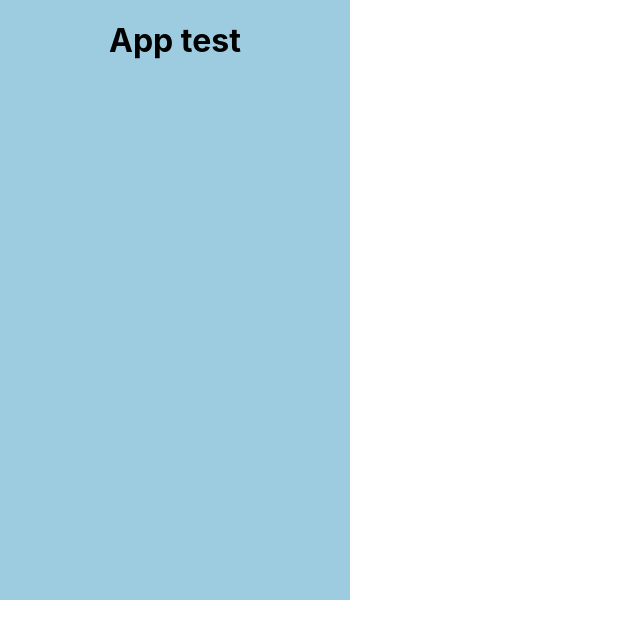
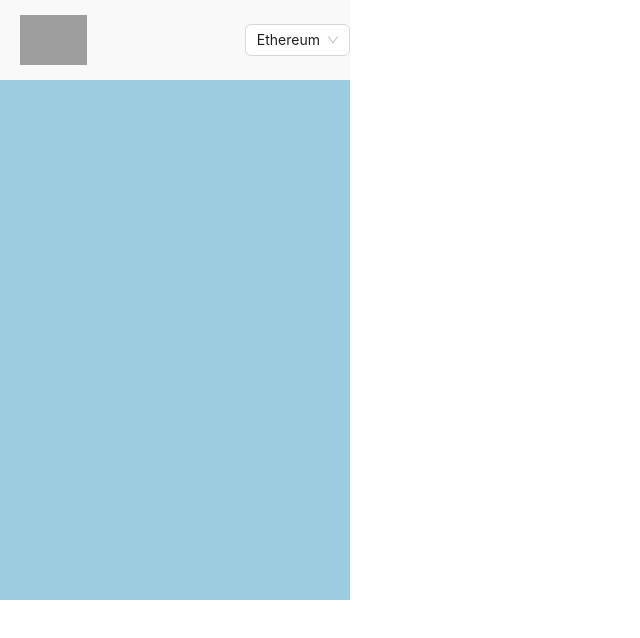
Before and after one commit to Sorrosal/dapp_wallet, a React (Create React App) app in the folder frontend/: page / in a window 1280 px wide. Shown: the top 638 px of the page, without its empty margins (0-640 px from the left). Built offline with nearby package versions, Linux system fonts and the light colour scheme; grey boxes are pictures that could not be loaded.

Commit message:
HeaderComponent

```diff
--- a/frontend/src/App.js
+++ b/frontend/src/App.js
@@ -1,10 +1,42 @@
 import "./App.css";
+import { useState } from "react";
+import logo from "./logo.png";
+import { Select } from "antd";
+import { Routes, Route } from "react-router-dom";
 
 const App = () => {
+  const [wallet, setWallet] = useState(null);
+  const [seedPhrase, setSeedPhrase] = useState(null);
+  const [selectedChain, setSelectedChain] = useState("0x1");
+
   return (
     <div className="App">
-      <h1>App test</h1>
+      <header>
+        <img src={logo} className="headerLogo" alt="logo" />
+        <Select
+          onChange={(val) => setSelectedChain(val)}
+          value={selectedChain}
+          options={[
+            {
+              label: "Ethereum",
+              value: "0x1"
+            },
+            {
+              label: "Mumbai Testnet",
+              value: "0x13881"
+            },
+            {
+              label: "Sepolia Testnet",
+              value: "0xAA36A7"
+            },
+          ]}
+          className="dropwdown"
+        ></Select>
+      </header>
+
+
     </div>
+
   );
 };
 
```
Also changed, not shown: frontend/src/components/CreateAccount.js (added, +7 -0 lines), frontend/src/components/Home.js (added, +7 -0 lines), frontend/src/components/RecoverAccount.js (added, +7 -0 lines), frontend/src/components/WalletView.js (added, +7 -0 lines).
